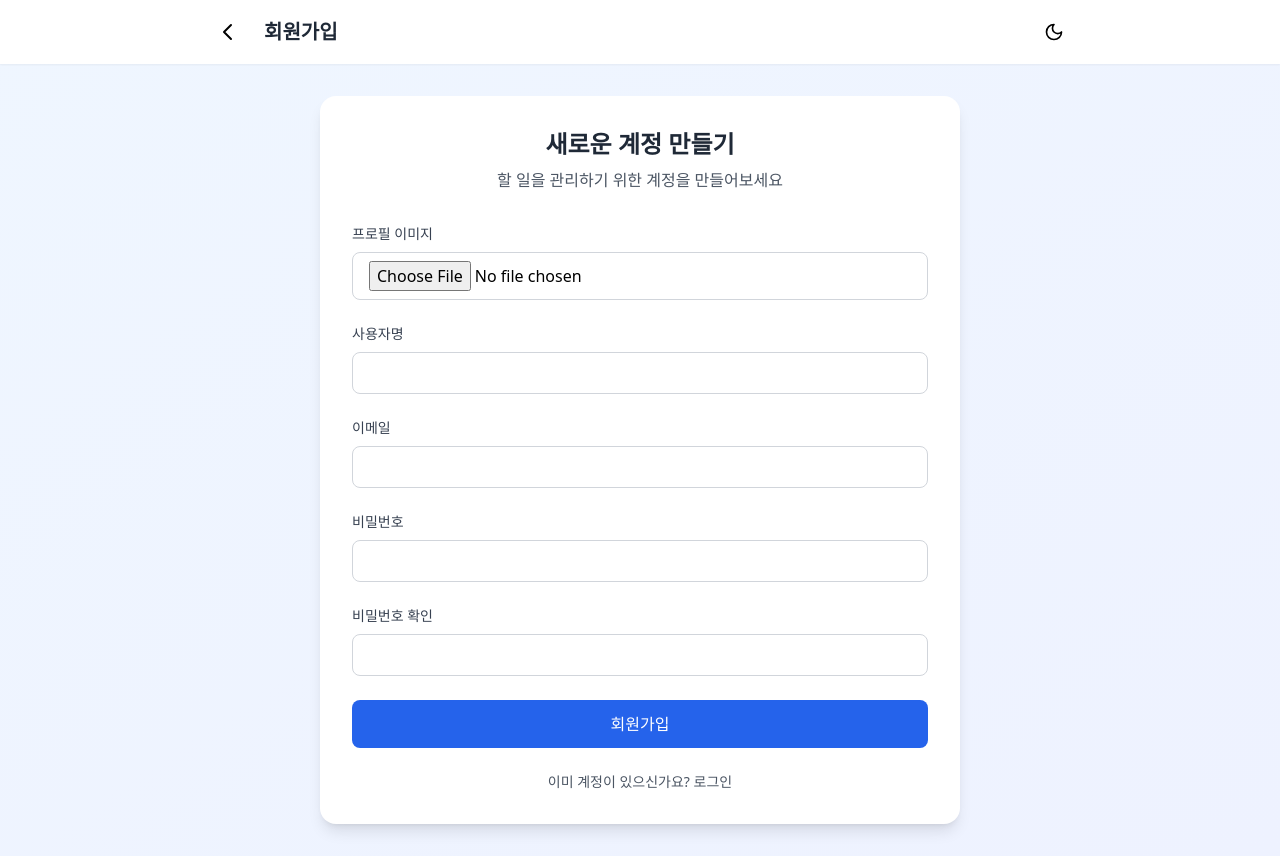
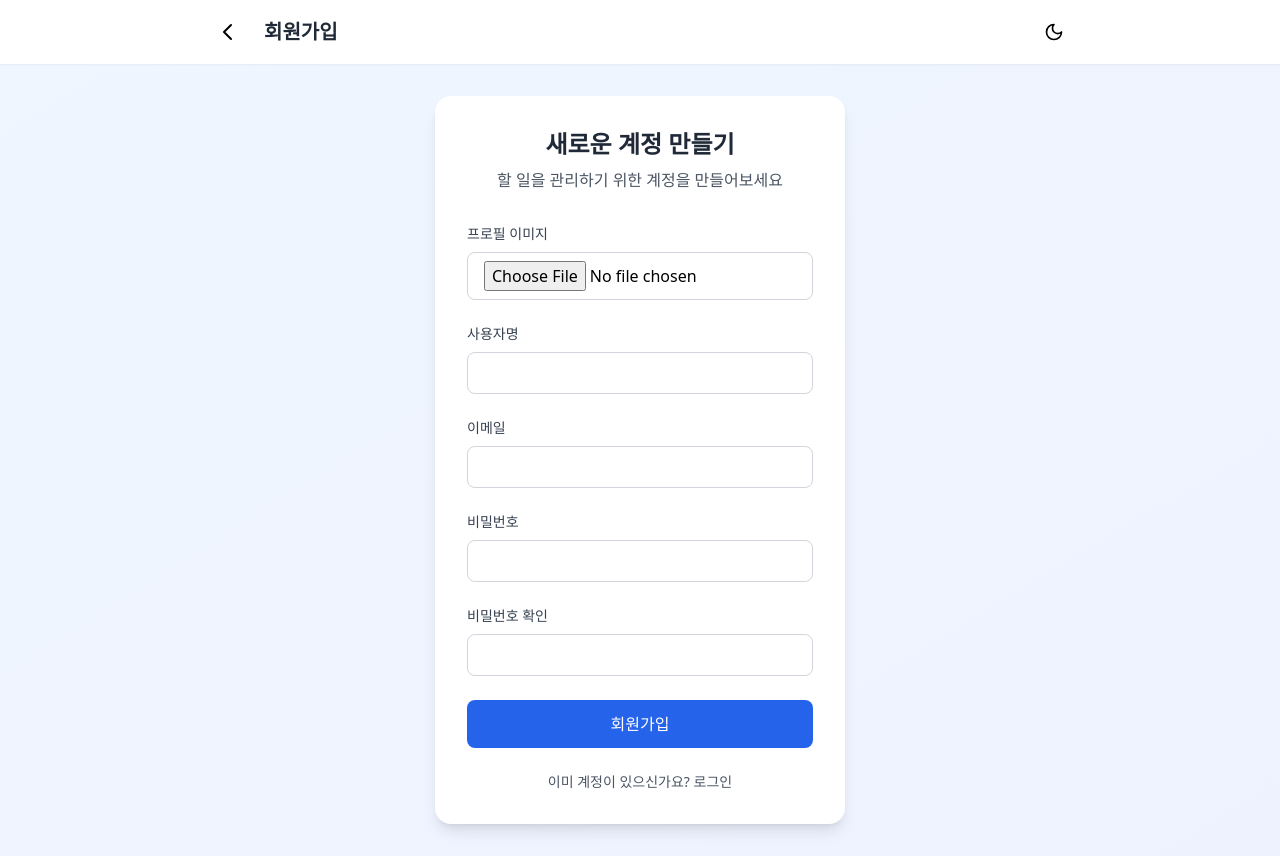
Before and after one commit to kimdonghyun-ui/my-todos-app, a Next.js app: page /register in a window 1280 px wide. Built offline with nearby package versions, Linux system fonts and the light colour scheme; no server answers.

Commit message:
Fix:프로젝트 공통 스타일 수정

```diff
--- a/src/app/(pages)/layout.tsx
+++ b/src/app/(pages)/layout.tsx
@@ -1,3 +1,4 @@
+import Header from "@/components/layout/Header";
 
 export default function RootLayout({
   children,
@@ -5,10 +6,13 @@ export default function RootLayout({
   children: React.ReactNode;
 }>) {
   return (
-    <div className="pt-16 h-screen overflow-hidden">
-        <div className=" h-[calc(100vh-4rem)] overflow-auto">
-          <div className="flex flex-col h-full">{children}</div>
+    <>
+      <Header showBackButton />
+      <div className="flex pt-16 min-h-screen">
+        <div className="flex-1 w-full">
+          {children}
         </div>
-    </div>
+      </div>
+    </>
   );
 }
--- a/src/app/(pages)/page.tsx
+++ b/src/app/(pages)/page.tsx
@@ -4,9 +4,9 @@ import TodoList from '@/components/TodoList';
 export default function HomePage() {
   return (
     <div className="h-full bg-gradient-to-br from-blue-50 to-indigo-50 dark:from-gray-900 dark:to-gray-800 transition-colors duration-200">
-      <main className="h-full max-w-2xl mx-auto px-4 pt-8 pb-8">
+      <main className="h-[calc(100vh-64px)] max-w-2xl mx-auto px-4 pt-8 pb-8">
         <div className="bg-white dark:bg-gray-800 rounded-2xl shadow-lg p-6 h-full">
-          <div className="mb-8">
+          <div className="mb-2">
             <h2 className="text-2xl font-bold text-gray-800 dark:text-white mb-2">할 일 목록</h2>
             <p className="text-gray-600 dark:text-gray-400">오늘의 할 일을 관리해보세요</p>
           </div>
--- a/src/components/LoginForm.tsx
+++ b/src/components/LoginForm.tsx
@@ -7,7 +7,7 @@ import { useAuth } from '@/hooks/useAuth';
 const loginMessages = [
   {
     title: '일정 관리',
-    subtitle: '할 일을 관리하기 위해 로그인해주세요',
+    subtitle: '나의 일정을 더 꼼꼼하게 관리! 오늘의 일정을 확인해보세요',
   },
   // {
   //   title: '지출 관리, 더 쉽게',
@@ -41,8 +41,8 @@ export default function LoginForm() {
   }, [])
 
   return (
-    <div className="min-h-screen bg-gradient-to-br from-blue-50 to-indigo-50 dark:from-gray-900 dark:to-gray-800 transition-colors duration-200">
-      <div className="max-w-2xl mx-auto px-4 pt-24 pb-8">
+    <div className="min-h-screen flex items-center justify-center bg-gradient-to-br from-blue-50 to-indigo-50 dark:from-gray-900 dark:to-gray-800 transition-colors duration-200">
+      <div className="max-w-2xl mx-auto px-4 pt-8 pb-8">
         <div className="bg-white dark:bg-gray-800 rounded-2xl shadow-lg p-8">
           <div className="mb-8 text-center">
             <h2 className="text-2xl font-bold text-gray-800 dark:text-white mb-2">{message.title}</h2>
--- a/src/components/ProfileContent.tsx
+++ b/src/components/ProfileContent.tsx
@@ -58,7 +58,7 @@ export default function ProfileContent() {
 
   return (
 
-    <div className="h-full bg-gradient-to-br from-purple-50 to-pink-50 dark:from-gray-900 dark:to-gray-800 transition-colors duration-200">
+    <div className="h-full flex items-center justify-center bg-gradient-to-br from-purple-50 to-pink-50 dark:from-gray-900 dark:to-gray-800 transition-colors duration-200">
       <main className="container mx-auto px-4 py-8 max-w-2xl">
         <div className="bg-white dark:bg-gray-800 rounded-2xl shadow-xl p-6">
           <div className="flex flex-col items-center space-y-6">
--- a/src/components/RegisterForm.tsx
+++ b/src/components/RegisterForm.tsx
@@ -49,8 +49,8 @@ export default function RegisterForm() {
 	};
 
   return (
-    <div className="min-h-screen bg-gradient-to-br from-blue-50 to-indigo-50 dark:from-gray-900 dark:to-gray-800 transition-colors duration-200">
-      <div className="max-w-2xl mx-auto px-4 pt-24 pb-8">
+    <div className="h-full flex items-center justify-center bg-gradient-to-br from-blue-50 to-indigo-50 dark:from-gray-900 dark:to-gray-800 transition-colors duration-200">
+      <div className="max-w-2xl mx-auto px-4 pt-8 pb-8">
         <div className="bg-white dark:bg-gray-800 rounded-2xl shadow-lg p-8">
           <div className="mb-8 text-center">
             <h2 className="text-2xl font-bold text-gray-800 dark:text-white mb-2">새로운 계정 만들기</h2>
--- a/src/components/TodoItem.tsx
+++ b/src/components/TodoItem.tsx
@@ -51,7 +51,7 @@ export default function TodoItem({ todo }: TodoItemProps) {
   exit={{ opacity: 0, y: -20 }}
   transition={{ duration: 0.3 }}
   layout
-  className="group bg-white dark:bg-gray-800 rounded-xl p-4 mb-3 shadow-sm
+  className="group bg-white dark:bg-gray-800 rounded-xl p-4 shadow-sm
              hover:shadow-md transition-all duration-200"
 >
       <div className="flex items-center gap-3 min-w-0">
--- a/src/components/TodoList.tsx
+++ b/src/components/TodoList.tsx
@@ -33,7 +33,7 @@ export default function TodoList() {
   }
 
   return (
-    <div className="p-4">
+    <div className="p-4 flex flex-col gap-4">
       <AnimatePresence>
         {todos.length === 0 ? (
           <div className="text-center py-10 text-gray-500 dark:text-gray-400">
--- a/src/components/layout/Header.tsx
+++ b/src/components/layout/Header.tsx
@@ -20,7 +20,8 @@ interface HeaderProps {
 export default function Header({ showBackButton = false }: HeaderProps) {
   const path = usePathname();
   // 로그인 페이지에서는 헤더를 표시하지 않음
-  const showHeader = path !== '/login';
+  // const showHeader = path !== '/login'; 레이아웃 파일로 헤더 노출 구분한게 아니라면 여기다 경로 추가해서 헤더 노출 구분
+  const showHeader = true;
 
   const title = getTitleFromPath(path);
 
--- a/src/components/layout/LayoutGuard.tsx
+++ b/src/components/layout/LayoutGuard.tsx
@@ -2,7 +2,6 @@
 
 import { useAuthStatus } from '@/hooks/useAuthStatus';
 import { Toaster } from 'react-hot-toast';
-import Header from "./Header";
 
 export default function LayoutGuard({
   children,
@@ -27,7 +26,6 @@ export default function LayoutGuard({
 
   return (// 인증 상태 확인 후 아래 내용 노출
     <>
-        <Header showBackButton />
         {children}
         <Toaster position="top-center" reverseOrder={false} />
     </>
```
Also changed, not shown: src/app/(pages)/register/page.tsx (renamed from src/app/register/page.tsx).
